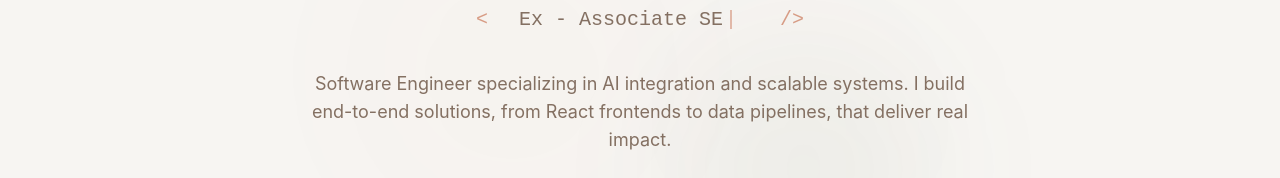
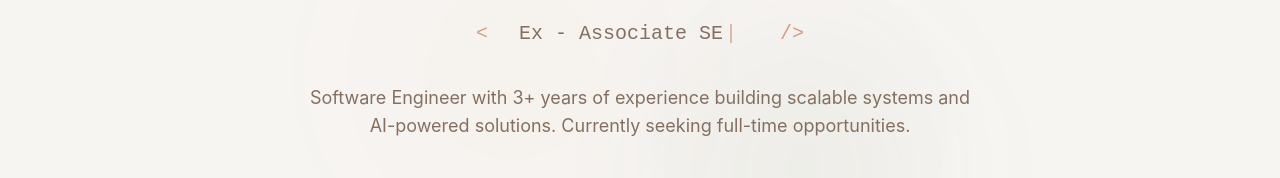
Before and after one commit to snehabejugam/My_Portfolio, a React (Vite) app: page / in a window 1280 px wide. Shown: the part 320-498 px from the top of the page. Built offline with nearby package versions, Linux system fonts and the light colour scheme; the HTML template or start-up script is replaced by a standard one.

Commit message:
Updated hero

```diff
--- a/src/components/Hero.tsx
+++ b/src/components/Hero.tsx
@@ -142,7 +142,7 @@ const Hero = () => {
             transition={{ delay: 0.6, duration: 0.8 }}
             className="text-muted-foreground text-lg max-w-2xl mx-auto mb-10"
           >
-            Software Engineer specializing in AI integration and scalable systems. I build end-to-end solutions, from React frontends to data pipelines, that deliver real impact.
+            Software Engineer with 3+ years of experience building scalable systems and AI-powered solutions. Currently seeking full-time opportunities.
 
           </motion.p>
 
```
